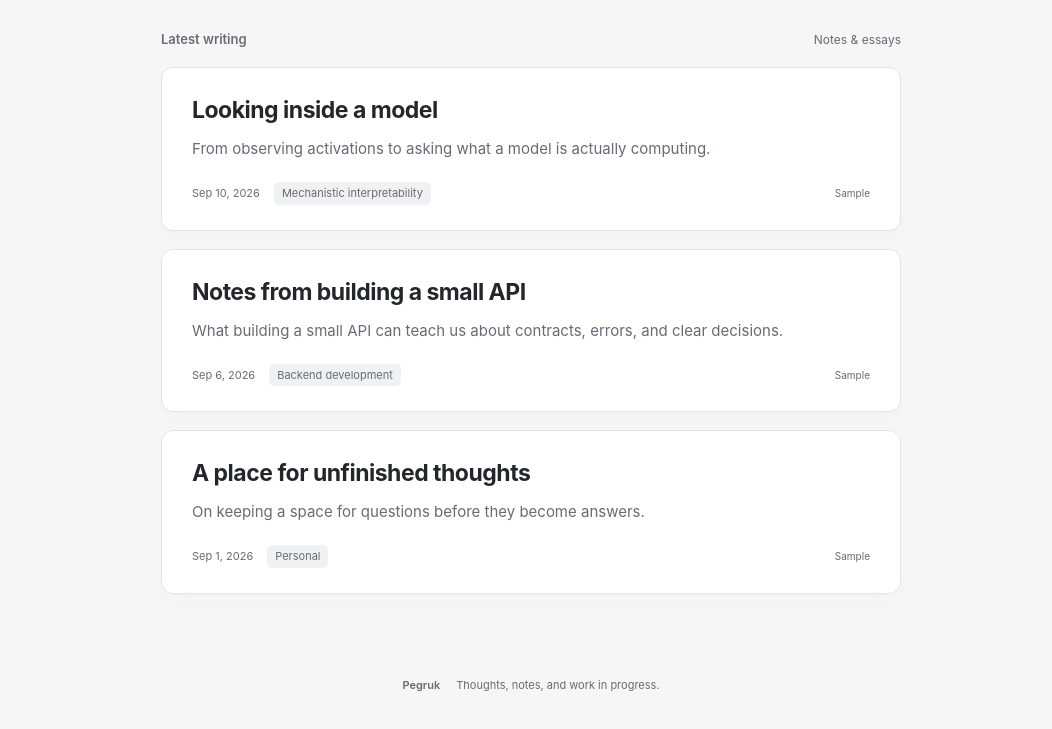
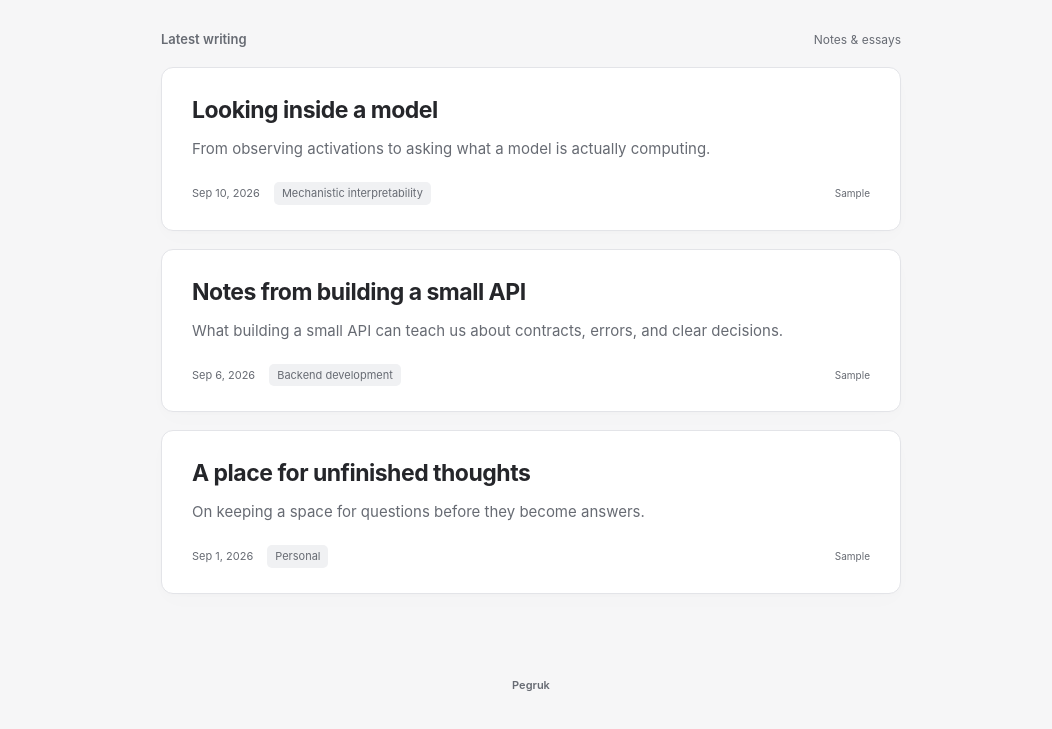
Before and after one commit to pegruk/pegruk.github.io, an Eleventy site: page src/index.njk in a window 1280 px wide. Shown: the part 91-820 px from the top of the page, without its empty margins (109-1161 px from the left). Built offline with nearby package versions, Linux system fonts and the light colour scheme; Eleventy itself is replaced by a stand-in of ours; files that its build step writes are made by us from their sources; what katex, markdown-it-texmath would draw is missing.

Commit message:
fix: simplify footer branding

```diff
--- a/src/_includes/base.njk
+++ b/src/_includes/base.njk
@@ -22,7 +22,7 @@
     </nav>
   </header>
   <main id="main">{{ content | safe }}</main>
-  <footer><span>{{ site.name }}</span><span>Thoughts, notes, and work in progress.</span></footer>
+  <footer><span>{{ site.name }}</span></footer>
   <dialog id="search-dialog" aria-labelledby="search-title" data-index="{{ '/search.json' | url }}">
     <div class="search-heading"><h2 id="search-title">Search articles</h2><button class="icon-button" id="search-close" aria-label="Close search">×</button></div>
     <label class="sr-only" for="search-input">Search titles and article text</label>
```
